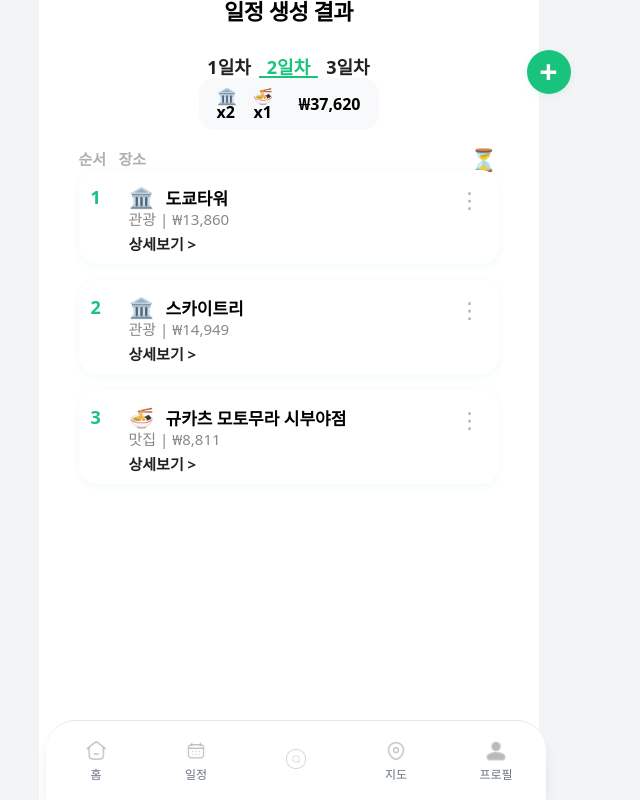
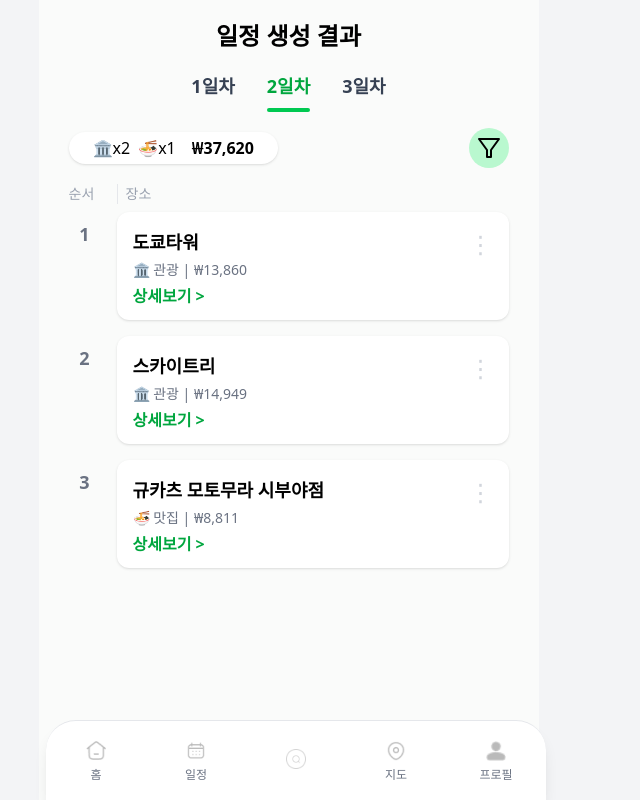
Before and after one commit to CSID-DGU/2025-1-CSC4004-1-9-YumYumGuide, a Next.js app in the folder frontend/: page /schedule/result in a window 1280 px wide. Shown: the whole page, without its empty margins (344-984 px from the left). Built offline with nearby package versions, Linux system fonts and the light colour scheme.

Commit message:
feat: 일정 생성 결과

```diff
--- a/frontend/src/app/newSchedule/page.tsx
+++ b/frontend/src/app/newSchedule/page.tsx
@@ -8,10 +8,44 @@ import './newSchedule.css';
 const NewSchedule = () => {
   const [budget, setBudget] = useState(1100000);
   const [isPlacePopupOpen, setIsPlacePopupOpen] = useState(false);
+  const [selectedPlaces, setSelectedPlaces] = useState<string[]>(['규카츠 모토무라 시부야점']);
+  const [editingPlaceIndex, setEditingPlaceIndex] = useState<number | null>(null);
+  const [selectedRegion, setSelectedRegion] = useState('치요다구');
   const router = useRouter();
+
+  // 팝업에서 선택 가능한 명소 목록 (예시)
+  const popupPlaces = [
+    { name: '스카이트리', meta: '관광 | ₩14,949' },
+    { name: '규카츠 모토무라 시부야점', meta: '맛집 | ₩8,811' },
+    { name: '센소지', meta: '관광 | ₩1,980' },
+    { name: '도쿄타워', meta: '관광 | ₩13,860' },
+    { name: '금각사', meta: '' },
+  ];
+
+  const handleAddPlace = (placeName: string) => {
+    if (editingPlaceIndex !== null) {
+      // Replace existing place
+      const newPlaces = [...selectedPlaces];
+      newPlaces[editingPlaceIndex] = placeName;
+      setSelectedPlaces(newPlaces);
+      setEditingPlaceIndex(null);
+    } else {
+      // Add new place only if under the limit of 5
+      if (!selectedPlaces.includes(placeName) && selectedPlaces.length < 5) {
+        setSelectedPlaces([...selectedPlaces, placeName]);
+      }
+    }
+    setIsPlacePopupOpen(false);
+  };
+
+  const handleEditPlace = (index: number) => {
+    setEditingPlaceIndex(index);
+    setIsPlacePopupOpen(true);
+  };
 
   return (
     <div className="new-schedule-container">
+      <div className="text-center p-6 font-bold text-[24px]">새로운 일정</div>
       <div className="new-schedule-content">
         {/* 시작/종료 날짜 */}
         <div className="date-section-cal">
@@ -59,41 +93,116 @@ const NewSchedule = () => {
         <div className="region-section">
           <div className="region-title">여행 지역</div>
           <div className="region-list">
-            <div className="region-item region-selected">치요다구</div>
-            <div className="region-item">주오구</div>
-            <div className="region-item">미나토구</div>
-            <div className="region-item">신주쿠구</div>
-            <div className="region-item">분쿄구</div>
-            <div className="region-item">다이토구</div>
-            <div className="region-item">스미다구</div>
-            <div className="region-item">고토구</div>
-            <div className="region-item">시나가와구</div>
-            <div className="region-item">메구로구</div>
-            <div className="region-item">오타구</div>
-            <div className="region-item">세타가야구</div>
-            <div className="region-item">시부야구</div>
-            <div className="region-item">나카노구</div>
-            <div className="region-item">스기나미구</div>
-            <div className="region-item">도시마구</div>
-            <div className="region-item">키타구</div>
-            <div className="region-item">아라카와구</div>
-            <div className="region-item">이타바시구</div>
-            <div className="region-item">네리마구</div>
-            <div className="region-item">아다치구</div>
-            <div className="region-item">카츠시카구</div>
-            <div className="region-item">에도가와구</div>
+            <div
+              className={`region-item ${selectedRegion === '치요다구' ? 'region-selected' : ''}`}
+              onClick={() => setSelectedRegion('치요다구')}
+            >치요다구</div>
+            <div
+              className={`region-item ${selectedRegion === '주오구' ? 'region-selected' : ''}`}
+              onClick={() => setSelectedRegion('주오구')}
+            >주오구</div>
+            <div
+              className={`region-item ${selectedRegion === '미나토구' ? 'region-selected' : ''}`}
+              onClick={() => setSelectedRegion('미나토구')}
+            >미나토구</div>
+            <div
+              className={`region-item ${selectedRegion === '신주쿠구' ? 'region-selected' : ''}`}
+              onClick={() => setSelectedRegion('신주쿠구')}
+            >신주쿠구</div>
+            <div
+              className={`region-item ${selectedRegion === '분쿄구' ? 'region-selected' : ''}`}
+              onClick={() => setSelectedRegion('분쿄구')}
+            >분쿄구</div>
+            <div
+              className={`region-item ${selectedRegion === '다이토구' ? 'region-selected' : ''}`}
+              onClick={() => setSelectedRegion('다이토구')}
+            >다이토구</div>
+            <div
+              className={`region-item ${selectedRegion === '스미다구' ? 'region-selected' : ''}`}
+              onClick={() => setSelectedRegion('스미다구')}
+            >스미다구</div>
+            <div
+              className={`region-item ${selectedRegion === '고토구' ? 'region-selected' : ''}`}
+              onClick={() => setSelectedRegion('고토구')}
+            >고토구</div>
+            <div
+              className={`region-item ${selectedRegion === '시나가와구' ? 'region-selected' : ''}`}
+              onClick={() => setSelectedRegion('시나가와구')}
+            >시나가와구</div>
+            <div
+              className={`region-item ${selectedRegion === '메구로구' ? 'region-selected' : ''}`}
+              onClick={() => setSelectedRegion('메구로구')}
+            >메구로구</div>
+            <div
+              className={`region-item ${selectedRegion === '오타구' ? 'region-selected' : ''}`}
+              onClick={() => setSelectedRegion('오타구')}
+            >오타구</div>
+            <div
+              className={`region-item ${selectedRegion === '세타가야구' ? 'region-selected' : ''}`}
+              onClick={() => setSelectedRegion('세타가야구')}
+            >세타가야구</div>
+            <div
+              className={`region-item ${selectedRegion === '시부야구' ? 'region-selected' : ''}`}
+              onClick={() => setSelectedRegion('시부야구')}
+            >시부야구</div>
+            <div
+              className={`region-item ${selectedRegion === '나카노구' ? 'region-selected' : ''}`}
+              onClick={() => setSelectedRegion('나카노구')}
+            >나카노구</div>
+            <div
+              className={`region-item ${selectedRegion === '스기나미구' ? 'region-selected' : ''}`}
+              onClick={() => setSelectedRegion('스기나미구')}
+            >스기나미구</div>
+            <div
+              className={`region-item ${selectedRegion === '도시마구' ? 'region-selected' : ''}`}
+              onClick={() => setSelectedRegion('도시마구')}
+            >도시마구</div>
+            <div
+              className={`region-item ${selectedRegion === '키타구' ? 'region-selected' : ''}`}
+              onClick={() => setSelectedRegion('키타구')}
+            >키타구</div>
+            <div
+              className={`region-item ${selectedRegion === '아라카와구' ? 'region-selected' : ''}`}
+              onClick={() => setSelectedRegion('아라카와구')}
+            >아라카와구</div>
+            <div
+              className={`region-item ${selectedRegion === '이타바시구' ? 'region-selected' : ''}`}
+              onClick={() => setSelectedRegion('이타바시구')}
+            >이타바시구</div>
+            <div
+              className={`region-item ${selectedRegion === '네리마구' ? 'region-selected' : ''}`}
+              onClick={() => setSelectedRegion('네리마구')}
+            >네리마구</div>
+            <div
+              className={`region-item ${selectedRegion === '아다치구' ? 'region-selected' : ''}`}
+              onClick={() => setSelectedRegion('아다치구')}
+            >아다치구</div>
+            <div
+              className={`region-item ${selectedRegion === '카츠시카구' ? 'region-selected' : ''}`}
+              onClick={() => setSelectedRegion('카츠시카구')}
+            >카츠시카구</div>
+            <div
+              className={`region-item ${selectedRegion === '에도가와구' ? 'region-selected' : ''}`}
+              onClick={() => setSelectedRegion('에도가와구')}
+            >에도가와구</div>
           </div>
         </div>
         {/* 가고 싶은 명소 */}
         <div className="place-section">
           <div className="place-title">꼭 가고 싶은 명소</div>
           <div className="place-list">
-            <div className="place-item place-selected">
-              <img src="/sample-place.jpg" alt="명소" className="place-img" />
-              <span className="place-name">규카츠 모토무라 시부야점</span>
-            </div>
-            <div className="place-item place-add" onClick={() => setIsPlacePopupOpen(true)}>+</div>
-            <div className="place-item place-add" onClick={() => setIsPlacePopupOpen(true)}>+</div>
+            {selectedPlaces.map((place, idx) => (
+              <div
+                key={place}
+                className="place-item place-selected"
+                onClick={() => handleEditPlace(idx)}
+              >
+                <span className="place-name">{place}</span>
+              </div>
+            ))}
+            {editingPlaceIndex === null && selectedPlaces.length < 5 && (
+              <div className="place-item place-add" onClick={() => setIsPlacePopupOpen(true)}>+</div>
+            )}
           </div>
         </div>
         {/* 여행 예산 */}
@@ -114,39 +223,23 @@ const NewSchedule = () => {
         <>
           <div className="popup-overlay" onClick={() => setIsPlacePopupOpen(false)} />
           <div className="place-popup">
-            <button className="popup-close-btn" onClick={() => setIsPlacePopupOpen(false)}>←</button>
+            <button className="popup-close-btn" onClick={() => {
+              setIsPlacePopupOpen(false);
+              setEditingPlaceIndex(null);
+            }}>←</button>
             <input className="popup-search" placeholder="검색하기..." />
             <div className="popup-place-list">
-              <div className="popup-place-card selected">
-                <div className="popup-place-title">스카이트리 <span className="popup-place-badge">추천</span></div>
-                <div className="popup-place-meta">관광 | ₩14,949</div>
-                <button className="popup-place-add-btn">+</button>
-                <div className="popup-place-detail">상세보기 &gt;</div>
-              </div>
-              <div className="popup-place-card selected">
-                <div className="popup-place-title">규카츠 모토무라 시부야점 <span className="popup-place-badge">추천</span></div>
-                <div className="popup-place-meta">맛집 | ₩8,811</div>
-                <button className="popup-place-add-btn">+</button>
-                <div className="popup-place-detail">상세보기 &gt;</div>
-              </div>
-              <div className="popup-place-card">
-                <div className="popup-place-title">센소지</div>
-                <div className="popup-place-meta">관광 | ₩1,980</div>
-                <button className="popup-place-add-btn">+</button>
-                <div className="popup-place-detail">상세보기 &gt;</div>
-              </div>
-              <div className="popup-place-card">
-                <div className="popup-place-title">도쿄타워</div>
-                <div className="popup-place-meta">관광 | ₩13,860</div>
-                <button className="popup-place-add-btn">+</button>
-                <div className="popup-place-detail">상세보기 &gt;</div>
-              </div>
-              <div className="popup-place-card">
-                <div className="popup-place-title">금각사</div>
-                <div className="popup-place-meta"></div>
-                <button className="popup-place-add-btn">+</button>
-                <div className="popup-place-detail">상세보기 &gt;</div>
-              </div>
+              {popupPlaces.map((place) => (
+                <div
+                  className={"popup-place-card" + (selectedPlaces.includes(place.name) ? ' selected' : '')}
+                  key={place.name}
+                >
+                  <div className="popup-place-title">{place.name} {place.meta.includes('추천') && <span className="popup-place-badge">추천</span>}</div>
+                  <div className="popup-place-meta">{place.meta}</div>
+                  <button className="popup-place-add-btn" onClick={() => handleAddPlace(place.name)}>+</button>
+                  <div className="popup-place-detail">상세보기 &gt;</div>
+                </div>
+              ))}
             </div>
           </div>
         </>
--- a/frontend/src/app/schedule/result/page.tsx
+++ b/frontend/src/app/schedule/result/page.tsx
@@ -1,5 +1,5 @@
 "use client";
-import React, { useState } from 'react';
+import React, { useState, useRef, useEffect } from 'react';
 import Nav from '../../componets/nav';
 
 // 타입 정의
@@ -41,76 +41,147 @@ const icons: Record<PlaceType, string> = {
   맛집: '🍜',
 };
 
+const categories = [
+  { key: '관광', icon: '🏛️' },
+  { key: '맛집', icon: '🍜' },
+];
+
 export default function ScheduleResult() {
-  const [selectedDay, setSelectedDay] = useState(2);
-  const dayData = mockData.find(d => d.day === selectedDay);
-  const total = dayData?.places.reduce((sum, p) => sum + p.price, 0) || 0;
-  const 관광수 = dayData?.places.filter(p => p.type === '관광').length || 0;
-  const 맛집수 = dayData?.places.filter(p => p.type === '맛집').length || 0;
+  const [activeTab, setActiveTab] = useState(2);
+  const [filterOpen, setFilterOpen] = useState(false);
+  const [activeFilters, setActiveFilters] = useState<string[]>([]);
+  const filterBtnRef = useRef<HTMLButtonElement>(null);
+  const containerRef = useRef<HTMLDivElement>(null);
+  const [popupTop, setPopupTop] = useState(0);
+  const [popupLeft, setPopupLeft] = useState(0);
+
+  // 필터링된 데이터
+  const filteredData = activeFilters.length
+    ? mockData[activeTab - 1].places.filter(p => activeFilters.includes(p.type.toString()))
+    : mockData[activeTab - 1].places;
+
+  // 탭 바 위치 계산
+  const tabRefs = [useRef<HTMLDivElement>(null), useRef<HTMLDivElement>(null), useRef<HTMLDivElement>(null)];
+  const [underlineStyle, setUnderlineStyle] = useState({ left: 0, width: 0 });
+
+  useEffect(() => {
+    const ref = tabRefs[activeTab - 1].current;
+    if (ref) {
+      setUnderlineStyle({ left: ref.offsetLeft, width: ref.offsetWidth });
+    }
+  }, [activeTab]);
+
+  // 필터 팝업 위치 계산
+  const handleFilterBtnClick = () => {
+    if (filterBtnRef.current && containerRef.current) {
+      const btnRect = filterBtnRef.current.getBoundingClientRect();
+      const containerRect = containerRef.current.getBoundingClientRect();
+      const popupWidth = 180; // 예상 팝업 width(px)
+      // 버튼의 left를 컨테이너 기준으로 변환
+      let left = btnRect.left - containerRect.left;
+      // 오른쪽이 넘치면 left를 조정
+      if (left + popupWidth > containerRect.width) {
+        left = containerRect.width - popupWidth - 8; // 8px margin
+      }
+      setPopupLeft(left);
+      setPopupTop(btnRect.bottom - containerRect.top + 10); // 10px 아래
+    }
+    setFilterOpen(!filterOpen);
+  };
 
   return (
-    <div className="min-h-screen bg-white font-sans pb-8">
-      {/* 상단 타이틀 */}
-      <div style={{ fontWeight: 700, fontSize: 22, textAlign: 'center', marginTop: 0, marginBottom: 0, letterSpacing: '-0.5px' }}>일정 생성 결과</div>
-      {/* 탭바 */}
-      <div style={{ display: 'flex', justifyContent: 'center', alignItems: 'flex-end', margin: '36px 0 0 0', gap: 0, position: 'relative' }}>
-        {[1,2,3].map(day => (
+    <div ref={containerRef} className="schedule-result-container relative min-h-screen bg-[#fafbfa] pb-24">
+      <div className="text-center p-6 font-bold text-[24px]">일정 생성 결과</div>
+      {/* 탭 */}
+      <div className="flex justify-center gap-8 mb-4 relative" style={{height: 40}}>
+        {[1,2,3].map((day, idx) => (
           <div
             key={day}
-            onClick={() => setSelectedDay(day)}
-            style={{
-              fontWeight: 700,
-              fontSize: 18,
-              color: selectedDay === day ? '#19c37d' : '#222',
-              borderBottom: selectedDay === day ? '2.5px solid #19c37d' : '2.5px solid transparent',
-              padding: '0 8px',
-              cursor: 'pointer',
-              transition: 'color 0.2s, border 0.2s',
-              zIndex: 1
-            }}
+            ref={tabRefs[idx]}
+            className={`cursor-pointer pb-1 text-lg font-semibold ${activeTab === day ? 'text-green-600' : 'text-gray-700'}`}
+            onClick={() => setActiveTab(day)}
+            style={{position: 'relative', zIndex: 1}}
+          >{day}일차</div>
+        ))}
+        {/* 밑줄 바 */}
+        <div
+          className="absolute bottom-0 h-1 bg-green-500 rounded transition-all duration-200"
+          style={{ left: underlineStyle.left, width: underlineStyle.width }}
+        />
+      </div>
+      {/* 요약 바 & 필터 버튼 */}
+      <div className="flex items-center justify-between mb-4 px-[30px]">
+        <div className="flex items-center gap-2 bg-white rounded-full px-6 py-2 shadow">
+          <span>🏛️x{mockData[activeTab - 1].places.filter(p => p.type === '관광').length}</span>
+          <span>🍜x{mockData[activeTab - 1].places.filter(p => p.type === '맛집').length}</span>
+          <span className="ml-2 font-semibold">₩{filteredData.reduce((sum, p) => sum + p.price, 0).toLocaleString()}</span>
+        </div>
+        <div className="flex items-center gap-2">
+          <button
+            ref={filterBtnRef}
+            className="bg-green-200 rounded-full w-10 h-10 flex items-center justify-center text-2xl"
+            onClick={handleFilterBtnClick}
           >
-            {day}일차
-          </div>
-        ))}
-        {/* +버튼 */}
-        <div style={{ position: 'absolute', right: -32, top: -8 }}>
-          <button style={{ width: 44, height: 44, borderRadius: '50%', background: '#19c37d', border: 'none', color: '#fff', fontSize: 32, fontWeight: 700, boxShadow: '0 2px 8px rgba(25,195,125,0.10)', cursor: 'pointer', display: 'flex', alignItems: 'center', justifyContent: 'center' }}>+</button>
+            <svg width="24" height="24" fill="none" stroke="currentColor" strokeWidth="2" strokeLinecap="round" strokeLinejoin="round" className="feather feather-filter"><polygon points="22 3 2 3 10 14 10 21 14 21 14 14 22 3"></polygon></svg>
+          </button>
         </div>
       </div>
-      {/* 요약 */}
-      <div style={{ display: 'flex', alignItems: 'center', gap: 16, background: '#f8f9fa', borderRadius: 16, padding: '10px 18px', width: 180, margin: '0 auto 18px auto', fontWeight: 600, fontSize: 16 }}>
-        <span>🏛️x{관광수}</span>
-        <span>🍜x{맛집수}</span>
-        <span style={{ marginLeft: 8, fontWeight: 700 }}>₩{total.toLocaleString()}</span>
+      {/* 필터 팝업 */}
+      {filterOpen && (
+        <div
+          className="absolute z-50 bg-white rounded-2xl shadow-xl p-2"
+          style={{ top: popupTop, left: popupLeft, minWidth: 160, width: 180 }}
+        >
+          {categories.map((cat, idx) => (
+            <div
+              key={cat.key}
+              className={`flex items-center px-4 py-3 cursor-pointer rounded-xl transition
+                ${activeFilters.includes(cat.key) ? 'bg-gray-100' : ''}
+                ${idx !== categories.length - 1 ? 'border-b border-gray-200' : ''}
+              `}
+              onClick={() =>
+                setActiveFilters(filters =>
+                  filters.includes(cat.key)
+                    ? filters.filter(f => f !== cat.key)
+                    : [...filters, cat.key]
+                )
+              }
+            >
+              <span className="text-xl w-5 mr-2">
+                {activeFilters.includes(cat.key) ? '✓' : '✕'}
+              </span>
+              <span className="text-xl mr-2">{cat.icon}</span>
+              <span className="font-semibold">{cat.key}</span>
+            </div>
+          ))}
+        </div>
+      )}
+      {/* 리스트 헤더 */}
+      <div className="flex px-[30px] mt-4 mb-2 text-gray-400 text-sm items-center">
+        <div className="w-10">순서</div>
+        <div className="h-5 w-px bg-gray-200 mx-2" />
+        <div>장소</div>
       </div>
-      {/* 순서/장소 헤더 + 필터 */}
-      <div style={{ maxWidth: 420, margin: '0 auto', marginTop: 8, display: 'flex', alignItems: 'center', justifyContent: 'space-between' }}>
-        <div style={{ display: 'flex', color: '#b0b0b0', fontWeight: 600, fontSize: 15 }}>
-          <div style={{ width: 40 }}>순서</div>
-          <div>장소</div>
-        </div>
-        {/* 필터 아이콘 (이모지 대체) */}
-        <span style={{ fontSize: 22, color: '#b0b0b0', cursor: 'pointer', marginRight: 2 }}>⏳</span>
-      </div>
-      {/* 장소 리스트 */}
-      <div style={{ maxWidth: 420, margin: '0 auto', marginTop: 0 }}>
-        {dayData?.places.map((place, idx) => (
-          <div key={place.name} style={{ background: '#fff', borderRadius: 18, boxShadow: '0 2px 8px rgba(25,195,125,0.07)', padding: '18px 18px 12px 18px', marginBottom: 16, display: 'flex', flexDirection: 'column', position: 'relative' }}>
-            <div style={{ position: 'absolute', left: 12, top: 18, fontWeight: 700, color: '#19c37d', fontSize: 18 }}>{idx+1}</div>
-            <div style={{ display: 'flex', alignItems: 'center', gap: 12, fontWeight: 700, fontSize: 17, marginLeft: 32 }}>
-              <span style={{ color: '#19c37d', fontSize: 20 }}>{icons[place.type]}</span>
-              <span>{place.name}</span>
+      {/* 일정 카드 리스트 */}
+      <div className="px-[30px]">
+        {filteredData.map((item, idx) => (
+          <div key={item.name} className="flex items-start mb-4">
+            {/* 순서 번호 */}
+            <div className="w-8 flex-shrink-0 flex items-center justify-center text-lg font-bold text-gray-500 pt-2">
+              {idx + 1}
             </div>
-            <div style={{ color: '#888', fontWeight: 500, fontSize: 15, margin: '4px 0 8px 32px' }}>
-              {place.type} | ₩{place.price.toLocaleString()}
+            {/* 카드 */}
+            <div className="flex-1 bg-white rounded-xl shadow p-4 flex flex-col relative ml-4">
+              <div className="absolute top-4 right-4 text-2xl text-gray-300 cursor-pointer">⋮</div>
+              <div className="font-bold text-lg">{item.name}</div>
+              <div className="text-gray-500 text-sm mt-1">
+                {icons[item.type as PlaceType]} {item.type} | ₩{item.price.toLocaleString()}
+              </div>
+              <div className="mt-2 text-green-600 cursor-pointer font-semibold">상세보기 &gt;</div>
             </div>
-            <button style={{ alignSelf: 'flex-start', color: '#222', background: 'none', border: 'none', fontWeight: 600, fontSize: 15, cursor: 'pointer', padding: 0, marginLeft: 32, marginTop: 2 }}>상세보기 &gt;</button>
-            {/* 카드 우측 상단 점 3개 */}
-            <span style={{ position: 'absolute', right: 18, top: 18, fontSize: 22, color: '#b0b0b0', cursor: 'pointer' }}>⋮</span>
           </div>
         ))}
       </div>
-      <div style={{ height: 60 }} />
       <Nav />
     </div>
   );
```
